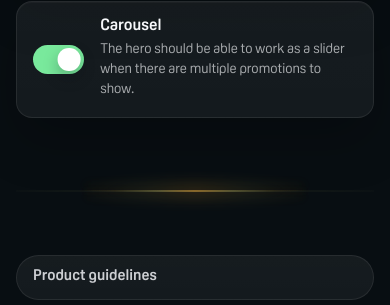
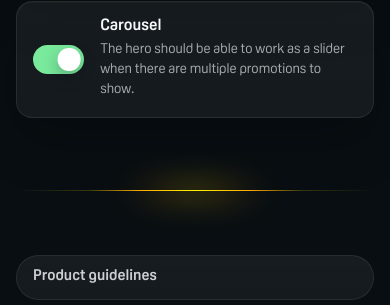
Before and after one commit to georgelabadze/DAZN-hero-banner-wc26, a React (Vite) app: page / in a window 390 px wide. Shown: the part 932-1237 px from the top of the page. Built offline with nearby package versions, Linux system fonts and the light colour scheme.

Commit message:
Simplify section divider implementation

```diff
--- a/src/components/SectionDivider.jsx
+++ b/src/components/SectionDivider.jsx
@@ -7,11 +7,5 @@ export default function SectionDivider({ className = "", variant = "accent" }) {
     .filter(Boolean)
     .join(" ");
 
-  return (
-    <div aria-hidden="true" className={dividerClassName}>
-      <span className="section-divider__line" />
-      <span className="section-divider__glow" />
-      <span className="section-divider__accent" />
-    </div>
-  );
+  return <div aria-hidden="true" className={dividerClassName} />;
 }
--- a/src/styles/section-divider.css
+++ b/src/styles/section-divider.css
@@ -1,102 +1,38 @@
 .section-divider {
-  --section-divider-base: rgba(104, 111, 66, 0.18);
-  --section-divider-accent-core: rgba(242, 175, 61, 0.92);
-  --section-divider-accent-soft: rgba(251, 237, 125, 0.46);
-  --section-divider-padding-block: 64px;
+  height: 1px;
+  margin: 64px 0;
   position: relative;
   width: 100%;
-  height: calc((var(--section-divider-padding-block) * 2) + 1px);
-  margin: 0;
-}
-
-.section-divider__line,
-.section-divider__glow,
-.section-divider__accent {
-  position: absolute;
-  display: block;
-  pointer-events: none;
-}
-
-.section-divider__line {
-  left: 0;
-  right: 0;
-  top: 50%;
-  height: 1px;
-  transform: translateY(-50%);
   background: linear-gradient(
     90deg,
-    rgba(88, 95, 58, 0.08) 0%,
-    var(--section-divider-base) 14%,
-    rgba(120, 126, 76, 0.2) 50%,
-    var(--section-divider-base) 86%,
-    rgba(88, 95, 58, 0.08) 100%
+    transparent 0%,
+    rgba(255, 250, 0, 0.18) 20%,
+    #ffaa00 35%,
+    #fffa00 50%,
+    #ffaa00 65%,
+    rgba(255, 250, 0, 0.18) 80%,
+    transparent 100%
   );
 }
 
-.section-divider__accent {
+.section-divider::after {
+  content: "";
+  position: absolute;
+  top: 50%;
   left: 50%;
-  top: 50%;
-  width: min(38rem, 48%);
-  height: 1px;
+  width: 40%;
+  height: 8px;
   transform: translate(-50%, -50%);
+  filter: blur(16px);
+  opacity: 0.6;
+  border-radius: 999px;
   background: linear-gradient(
     90deg,
-    rgba(242, 175, 61, 0) 0%,
-    rgba(242, 175, 61, 0.12) 14%,
-    var(--section-divider-accent-soft) 34%,
-    var(--section-divider-accent-core) 50%,
-    var(--section-divider-accent-soft) 66%,
-    rgba(242, 175, 61, 0.12) 86%,
-    rgba(242, 175, 61, 0) 100%
+    transparent 0%,
+    #ffaa00 35%,
+    #fffa00 50%,
+    #ffaa00 65%,
+    transparent 100%
   );
-  box-shadow:
-    0 -8px 14px rgba(242, 175, 61, 0.22),
-    0 8px 14px rgba(242, 175, 61, 0.2),
-    0 0 8px rgba(242, 175, 61, 0.16);
+  pointer-events: none;
 }
-
-.section-divider__glow {
-  left: 50%;
-  top: 50%;
-  width: min(42rem, 54%);
-  height: 14px;
-  transform: translate(-50%, -50%);
-  background: linear-gradient(
-    90deg,
-    rgba(242, 175, 61, 0) 0%,
-    rgba(242, 175, 61, 0.04) 12%,
-    rgba(251, 237, 125, 0.11) 28%,
-    rgba(242, 175, 61, 0.24) 50%,
-    rgba(251, 237, 125, 0.11) 72%,
-    rgba(242, 175, 61, 0.04) 88%,
-    rgba(242, 175, 61, 0) 100%
-  );
-  filter: blur(9px);
-  opacity: 0.86;
-}
-
-@media (max-width: 1024px) {
-  .section-divider__glow {
-    width: min(32rem, 60%);
-  }
-
-  .section-divider__accent {
-    width: min(28rem, 56%);
-  }
-}
-
-@media (max-width: 767px) {
-  .section-divider__glow {
-    width: min(22rem, 68%);
-    height: 12px;
-    filter: blur(8px);
-  }
-
-  .section-divider__accent {
-    width: min(18rem, 62%);
-    box-shadow:
-      0 -6px 11px rgba(242, 175, 61, 0.18),
-      0 6px 11px rgba(242, 175, 61, 0.16),
-      0 0 6px rgba(242, 175, 61, 0.14);
-  }
-}
```
